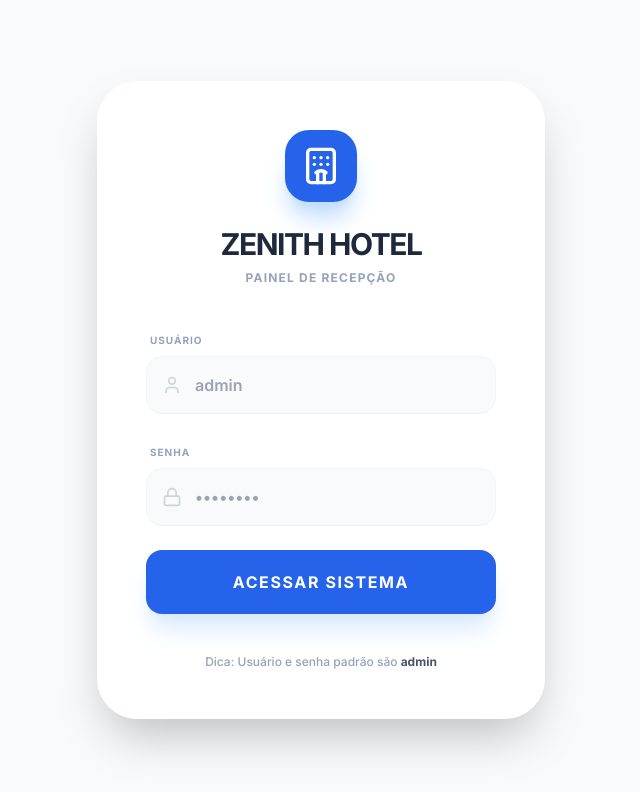
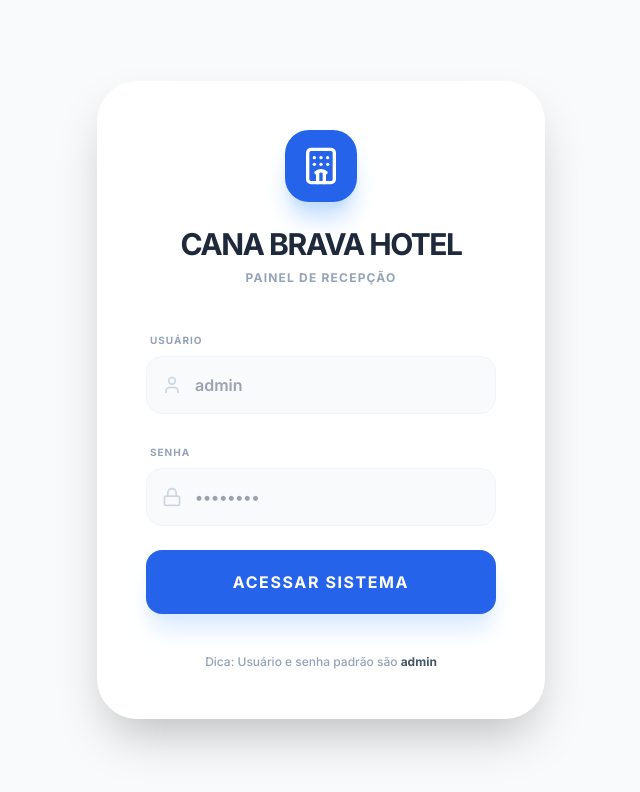
Before and after one commit to douglasvdmk/hotelaria-hotal-cana-brava, a React (Vite) app: page / in a window 1280 px wide. Shown: the top 792 px of the page, without its empty margins (319-959 px from the left). Built offline with nearby package versions, Linux system fonts and the light colour scheme.

Commit message:
troquei o nome

```diff
--- a/components/Sidebar.tsx
+++ b/components/Sidebar.tsx
@@ -17,7 +17,7 @@ const Sidebar: React.FC<SidebarProps> = ({ currentPage, setCurrentPage, onLogout
           <Hotel size={24} />
         </div>
         <div>
-          <h1 className="font-bold text-slate-800 tracking-tight">ZENITH HOTEL</h1>
+          <h1 className="font-bold text-slate-800 tracking-tight">CANA BRAVA HOTEL</h1>
           <p className="text-[10px] text-slate-400 font-medium uppercase tracking-widest">Recepção</p>
         </div>
       </div>
--- a/index.html
+++ b/index.html
@@ -4,7 +4,7 @@
 <head>
     <meta charset="UTF-8">
     <meta name="viewport" content="width=device-width, initial-scale=1.0">
-    <title>Zenith Hotel - Recepção</title>
+    <title>Cana Brava Hotel - Recepção</title>
     <script src="https://cdn.tailwindcss.com"></script>
     <link href="https://fonts.googleapis.com/css2?family=Inter:wght@300;400;500;600;700&display=swap" rel="stylesheet">
     <style>
--- a/metadata.json
+++ b/metadata.json
@@ -1,5 +1,5 @@
 {
-  "name": "Zenith Hotel PMS",
+  "name": "Cana Brava Hotel PMS",
   "description": "Sistema de gestão hoteleira simplificado para recepção, com controle de check-in, check-out, quartos e reservas.",
   "requestFramePermissions": []
 }
--- a/package.json
+++ b/package.json
@@ -1,5 +1,5 @@
 {
-  "name": "zenith-hotel-pms",
+  "name": "cana-brava-hotel-pms",
   "private": true,
   "version": "0.0.0",
   "type": "module",
--- a/pages/Login.tsx
+++ b/pages/Login.tsx
@@ -27,7 +27,7 @@ const Login: React.FC<LoginProps> = ({ onLogin }) => {
           <div className="bg-blue-600 p-4 rounded-3xl text-white shadow-xl shadow-blue-200 mb-6">
             <Hotel size={40} />
           </div>
-          <h1 className="text-3xl font-black text-slate-800 tracking-tighter uppercase mb-2">Zenith Hotel</h1>
+          <h1 className="text-3xl font-black text-slate-800 tracking-tighter uppercase mb-2">Cana Brava Hotel</h1>
           <p className="text-slate-400 font-bold text-xs uppercase tracking-widest">Painel de Recepção</p>
         </div>
 
```
